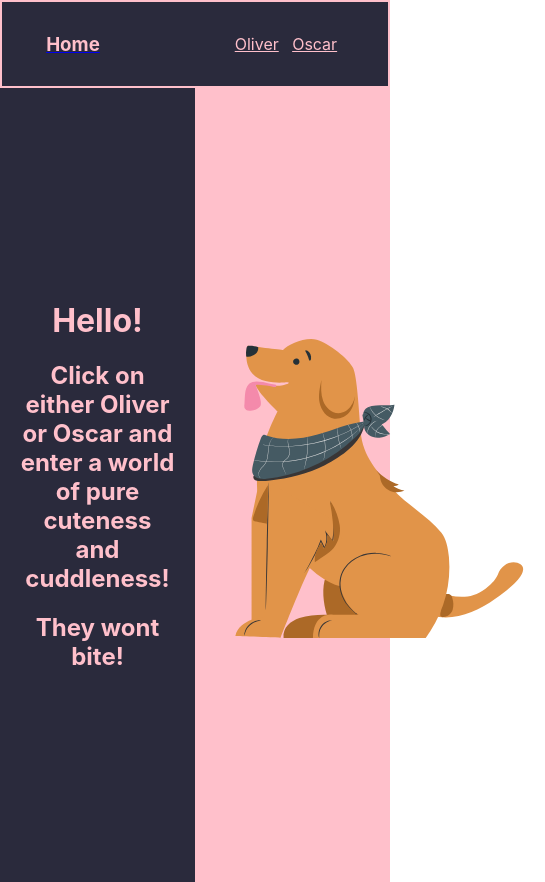
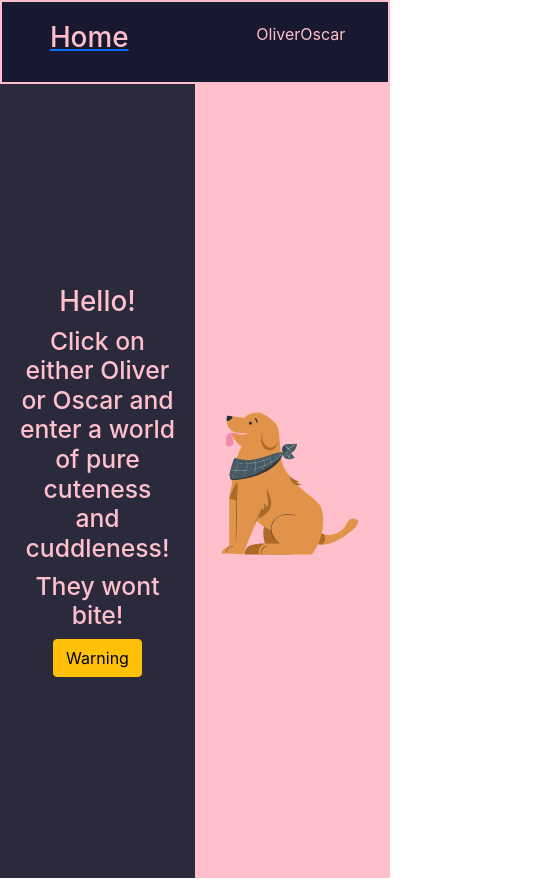
Before and after one commit to vzarate-94/golden-goodbois, a React (Create React App) app: page / in a window 390 px wide. Shown: the whole page, 545 px wide, since content can reach past the window. Built offline with nearby package versions, Linux system fonts and the light colour scheme.

Commit message:
fix lottie file style when mobile

```diff
--- a/package.json
+++ b/package.json
@@ -6,7 +6,9 @@
     "@testing-library/jest-dom": "^5.16.2",
     "@testing-library/react": "^12.1.3",
     "@testing-library/user-event": "^13.5.0",
+    "bootstrap": "^5.1.3",
     "react": "^17.0.2",
+    "react-bootstrap": "^2.2.0",
     "react-dom": "^17.0.2",
     "react-lottie-player": "^1.4.1",
     "react-router-dom": "^6.2.2",
--- a/src/App.css
+++ b/src/App.css
@@ -9,9 +9,10 @@ Nav {
   justify-content: space-around;
   align-items: center;
   min-height: 10vh;
-  background-color: #2a2a3c;
+  background-color: #181830;
   border: 2px solid pink;
 }
+
 
 .nav-links {
   width: 30%;
@@ -74,6 +75,11 @@ Nav {
   justify-content: center;
 }
 
+#lottie {
+  width: 150%;
+  height: 150%;
+}
+
 .intro {
   width: 80%;
 }
@@ -82,7 +88,10 @@ Nav {
   color: #2a2a3c;
 }
 
-@media only screen and (max-width: 600px) {
+
+
+
+@media only screen and (max-width: 680px) {
   #wrapper {
     width: 400px;
     padding: 20px;
@@ -114,4 +123,9 @@ Nav {
     cursor: pointer;
     object-fit: cover;
   }
+
+  #lottie {
+    width: 95%;
+    height: 95%;
+  }
 }
--- a/src/components/Landing/Landing.jsx
+++ b/src/components/Landing/Landing.jsx
@@ -1,4 +1,5 @@
 import React from 'react'
+import { Link } from 'react-router-dom'
 import golden from '../../assets/animation/golden.json'
 import Animation from '../misc/Animation'
 import '../../App.css'
@@ -8,17 +9,20 @@ function Landing() {
 
     <div className='landing'>
         <div className='left-container'>
-          <div className='intro'>
-            <h1>Hello!</h1>
-            <h2>Click on either Oliver or Oscar and enter a world of pure cuteness and cuddleness! </h2>
-            <h2>They wont bite!</h2>
-          </div>
+          <span className='intro'>
+              <h1>Hello!</h1>
+              <h2>Click on either Oliver or Oscar and enter a world of pure cuteness and cuddleness! </h2>
+              <h2>They wont bite!</h2>
+              <Link to="/Oliver">
+              <button type="button" class="btn btn-warning">Warning</button>
+              </Link>
+            </span>
         </div>
 
         <div className='right-container'>
           <Animation animData={golden}></Animation>
         </div>
-      </div>
+    </div>
 
   )
 }
--- a/src/components/Nav.jsx
+++ b/src/components/Nav.jsx
@@ -5,13 +5,14 @@ import '../App.css'
 function Nav() {
 
   const navStyle = {
-    color: 'pink'
+    color: 'pink',
+    'textDecoration': 'none',
   }
 
   return (
     <nav>
       <Link to="/">
-      <h3 style={navStyle}>Home</h3>
+      <h1 id="home-id" style={navStyle}>Home</h1>
       </Link>
       <ul className='nav-links'>
         <Link style={navStyle} to="/oliver">
--- a/src/components/misc/Animation.jsx
+++ b/src/components/misc/Animation.jsx
@@ -6,11 +6,11 @@ const Animation = (props) => {
     return (
         <div>
             <Lottie
+                id="lottie"
                 loop
                 animationData={props.animData}
                 play
                 speed={1}
-                style={{ width: '200%', height: '200%' }}
             />
         </div>
     )
--- a/src/index.js
+++ b/src/index.js
@@ -1,8 +1,10 @@
 import React from 'react';
 import ReactDOM from 'react-dom';
+import 'bootstrap/dist/css/bootstrap.css';
 import './index.css';
 import App from './App';
 import reportWebVitals from './reportWebVitals';
+
 
 ReactDOM.render(
   <React.StrictMode>
```
Also changed, not shown: 1 other file (tests, documents, lock files or other folders).
